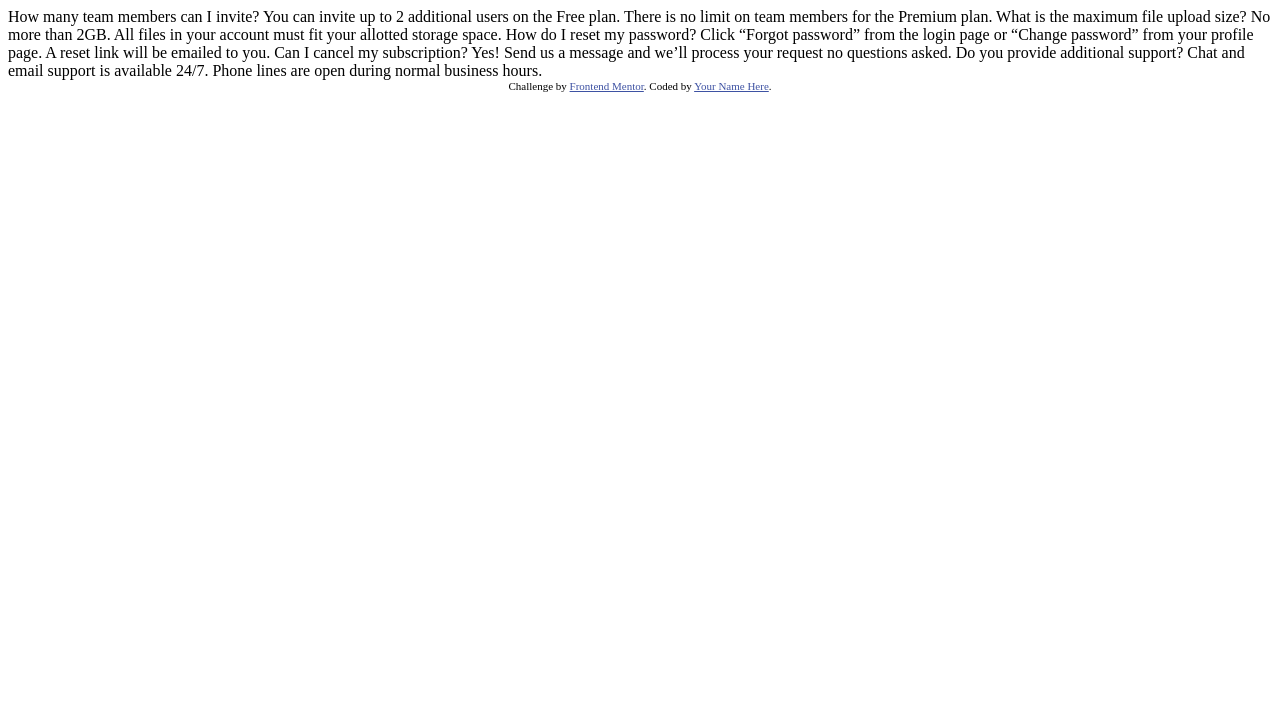
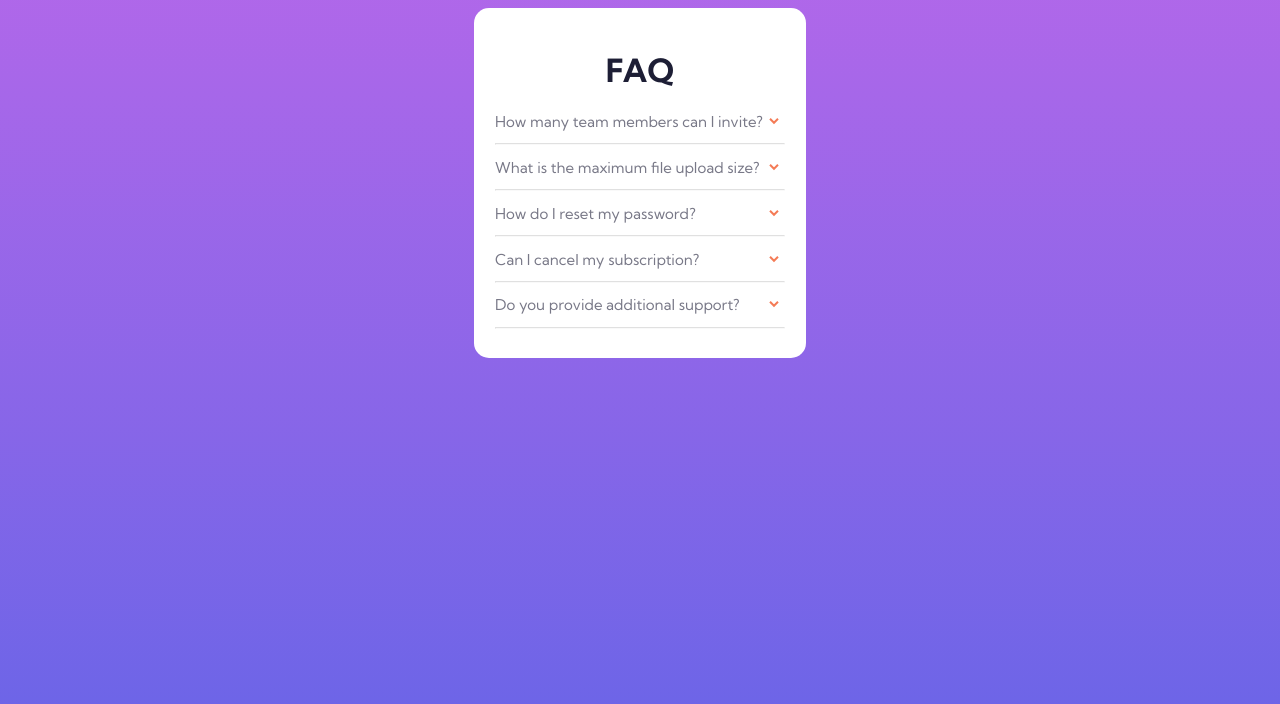
Before and after one commit to mpham-12/faq-accordion-card-main, a plain HTML site: page index.html in a window 1280 px wide. Drawn offline with Linux system fonts and the light colour scheme.

Commit message:
on hold
realized i need to learn JS for this

```diff
--- /dev/null
+++ b/app.css
@@ -0,0 +1,48 @@
+html {
+    height: 100%;
+}
+
+body {
+    display: flex;
+    font-family: 'Kumbh Sans', sans-serif;
+    background: linear-gradient(hsl(273, 75%, 66%), hsl(240, 73%, 65%));
+    background-repeat: no-repeat;
+    background-size: cover;
+    justify-content: center;
+}
+
+.card {
+    border: 1px solid transparent;
+    border-radius: 15px;
+    background-color: white;
+    padding: 20px;
+
+}
+h1 {
+    text-align: center;
+    color: hsl(238, 29%, 16%);
+}
+h2 {
+    color: hsl(240, 6%, 50%);
+    font-weight: 200;
+    font-size: 15px;
+}
+p {
+    color: hsl(240, 6%, 50%);
+    font-size: 15px;
+}
+.panel {
+    display: none;
+}
+button {
+    background-color: transparent;
+    border: none;
+  float: right;
+}
+button:hover {
+    cursor: pointer;
+    transform: scale(1.3);
+}
+hr {
+    opacity: 30%;
+}
--- a/index.html
+++ b/index.html
@@ -1,40 +1,68 @@
 <!DOCTYPE html>
 <html lang="en">
+
 <head>
   <meta charset="UTF-8">
-  <meta name="viewport" content="width=device-width, initial-scale=1.0"> <!-- displays site properly based on user's device -->
+  <meta name="viewport" content="width=device-width, initial-scale=1.0">
+  <!-- displays site properly based on user's device -->
+  <link rel="preconnect" href="https://fonts.googleapis.com">
+  <link rel="preconnect" href="https://fonts.gstatic.com" crossorigin>
+  <link href="https://fonts.googleapis.com/css2?family=Kumbh+Sans:wght@400;700&display=swap" rel="stylesheet">
+  <link rel="icon" type="image/png" sizes="32x32" href="./images/favicon-32x32.png">
+  <link rel="stylesheet" href="app.css">
+  <title>Frontend Mentor | FAQ Accordion Card</title>
+</head>
 
-  <link rel="icon" type="image/png" sizes="32x32" href="./images/favicon-32x32.png">
+<body>
+  <div class="card">
+    <h1>FAQ</h1>
 
-  <title>Frontend Mentor | FAQ Accordion Card</title>
+    <div class="faq">
+      <h2> How many team members can I invite?<button type="submit"><img src="images/icon-arrow-down.svg"
+            alt=""></button></h2>
+      <div class="panel">
+        <p> You can invite up to 2 additional users on the Free plan. There is no limit on
+          team members for the Premium plan.</p>
+      </div>
+      <hr>
+    </div>
 
-  <!-- Feel free to remove these styles or customise in your own stylesheet 👍 -->
-  <style>
-    .attribution { font-size: 11px; text-align: center; }
-    .attribution a { color: hsl(228, 45%, 44%); }
-  </style>
-</head>
-<body>
-  How many team members can I invite?
-  You can invite up to 2 additional users on the Free plan. There is no limit on
-  team members for the Premium plan.
+    <div class="faq">
+      <h2> What is the maximum file upload size?<button type="submit"><img src="images/icon-arrow-down.svg"
+            alt=""></button></h2>
+      <div class="panel">
+        <p> No more than 2GB. All files in your account must fit your allotted storage space.</p>
+      </div>
+      <hr>
+    </div>
 
-  What is the maximum file upload size?
-  No more than 2GB. All files in your account must fit your allotted storage space.
+    <div class="faq">
+      <h2> How do I reset my password?<button type="submit"><img src="images/icon-arrow-down.svg" alt=""></button></h2>
+      <div class="panel">
+        <p> Click “Forgot password” from the login page or “Change password” from your profile page. A reset link will
+          be emailed to you.</p>
+      </div>
+      <hr>
+    </div>
 
-  How do I reset my password?
-  Click “Forgot password” from the login page or “Change password” from your profile page.
-  A reset link will be emailed to you.
+    <div class="faq">
+      <h2>Can I cancel my subscription?<button type="submit"><img src="images/icon-arrow-down.svg" alt=""></button></h2>
+      <div class="panel">
+        <p> Yes! Send us a message and we’ll process your request no questions asked.</p>
+      </div>
+      <hr>
+    </div>
 
-  Can I cancel my subscription?
-  Yes! Send us a message and we’ll process your request no questions asked.
+    <div class="faq">
+      <h2> Do you provide additional support?<button type="submit"><img src="images/icon-arrow-down.svg"
+            alt=""></button></h2>
+      <div class="panel">
+        <p>Chat and email support is available 24/7. Phone lines are open during normal business hours.</p>
+      </div>
+      <hr>
+    </div>
+  </div>
 
-  Do you provide additional support?
-  Chat and email support is available 24/7. Phone lines are open during normal business hours.
+</body>
 
-  <div class="attribution">
-    Challenge by <a href="https://www.frontendmentor.io?ref=challenge" target="_blank">Frontend Mentor</a>.
-    Coded by <a href="#">Your Name Here</a>.
-  </div>
-</body>
 </html>
```
Also changed, not shown: 1 other file.
